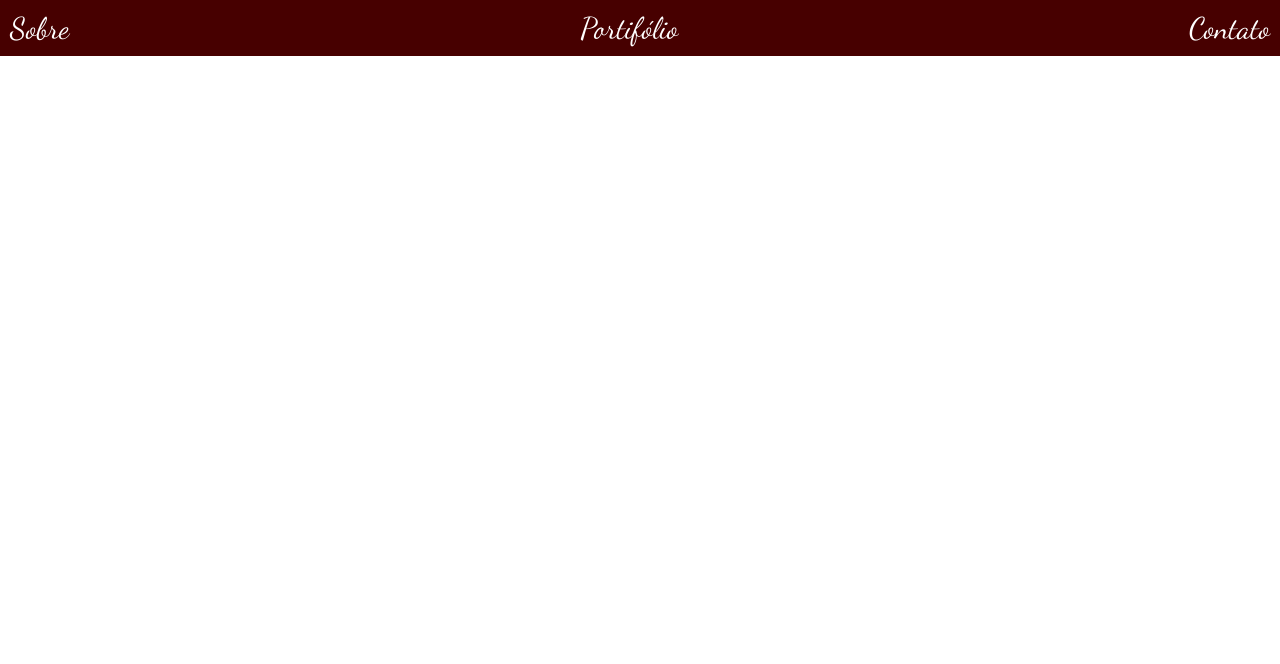
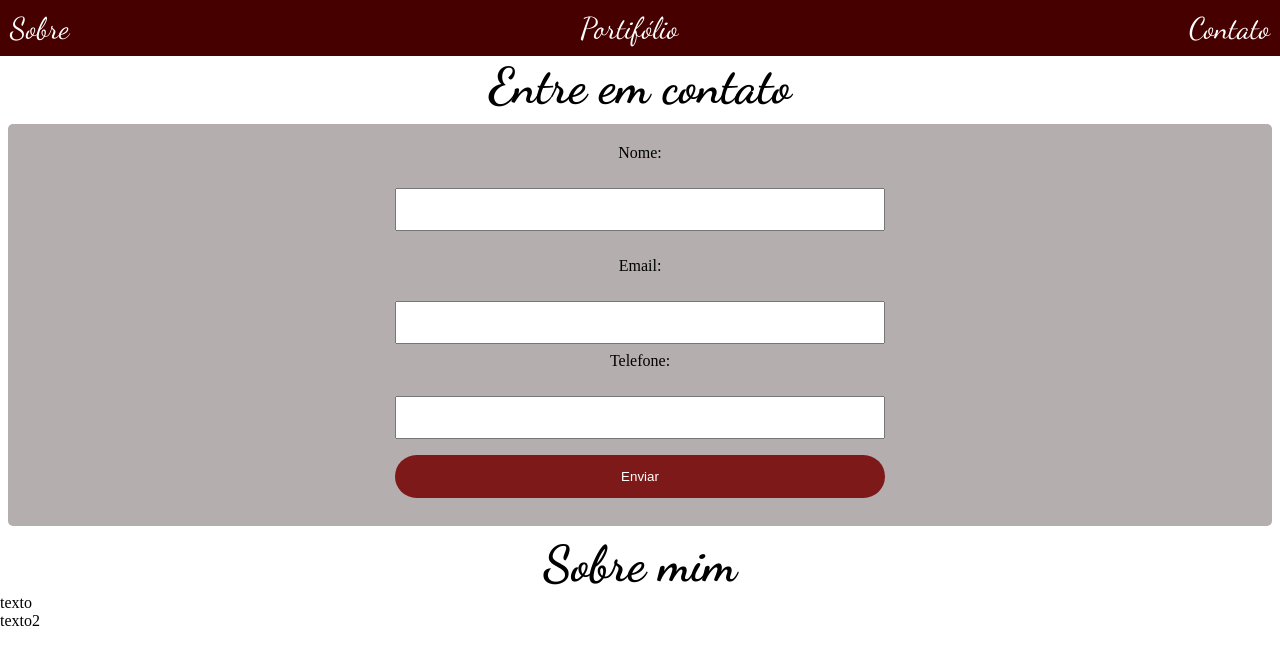
Before and after one commit to hmtzz/helena, a plain HTML site: page index.html in a window 1280 px wide. Drawn offline with Linux system fonts and the light colour scheme.

Commit message:
Add files via upload

```diff
--- a/index.html
+++ b/index.html
@@ -1,6 +1,7 @@
 <!DOCTYPE html>
 <!-- Idioma da página -->
 <html lang="pt-br">
+
 <head>
     <meta charset="UTF-8">
     <meta name="viewport" content="width=device-width, initial-scale=1.0">
@@ -10,6 +11,7 @@
     <title>Site Pessoal - Helena</title>
 </head>
 <!-- Todo o conteúdo visível da página web fica dentro da tag <body> -->
+
 <body>
     <!-- Menu navegável da página fica dentro de nav -->
     <!-- Dentro de <li> insere-se o item navegável -->
@@ -18,8 +20,34 @@
         <ul>
             <li><a href="">Sobre</a></li>
             <li><a href="">Portifólio</a></li>
-                <li><a href="">Contato</a></li>
+            <li><a href="#contato">Contato</a></li>
         </ul>
     </nav>
+
+    <section id="contato">
+        <h1> Entre em contato</h1>
+
+        <div class="div-formulario">
+            <form>
+                <label for="fname">Nome:</label><br>
+                <input type="text" id="fname" name="fname"><br>
+                <label for="lname">Email:</label><br>
+                <input type="email" id="lname" name="lname">
+                <label for="lname">Telefone:</label><br>
+                <input type="tel" id="lname" name="lname">
+                <input type="submit" value="Enviar">
+            </form>
+        </div>
+    </section>
+
+    <section id="sobre">
+        <h1> Sobre mim</h1>
+        <p> texto</p>
+    </section>
+
+    <section id="Portifólio">
+        <p> texto2</p>
+    </section>
 </body>
+
 </html>
--- a/style.css
+++ b/style.css
@@ -1,4 +1,5 @@
 @import url('https://fonts.googleapis.com/css2?family=Dancing+Script:wght@400..700&display=swap');
+
 * {
     margin: 0;
     padding: 0;
@@ -12,22 +13,60 @@ body {
     width: auto;
 }
 
-nav{
+nav {
     padding: 10px;
     font-family: "Dancing Script", cursive;
     font-size: 30px;
     background: rgb(71, 0, 0);
 }
+
 nav ul {
     display: flex;
     justify-content: space-between;
 }
 
-ul{
+ul {
     list-style: none;
 }
 
-a{
+a {
     text-decoration: none;
     color: white;
 }
+
+input {
+    width: 40%;
+    padding: 12px 20px;
+    margin: 8px 0;
+}
+
+.div-formulario {
+    background: rgb(180, 174, 174);
+    border-radius: 5px;
+    padding: 20px;
+    margin: 8px;
+}
+
+form{
+    display: flex ;
+    flex-direction: column;
+    width: 100%;
+    align-items: center;
+}
+
+input[type=submit] {
+    background-color: #7e1919;
+    color: white;
+    padding: 14px 30px;
+    margin: 8px 0;
+    border: none;
+    border-radius: 30px;
+    cursor: pointer;
+}
+
+h1{
+    font-family: 'Dancing Script';
+    color: rgb(0, 0, 0) ;
+    font-size: 50px ;
+    text-align: center;
+}
```
Lines whose indentation alone changed are shown as unchanged.
